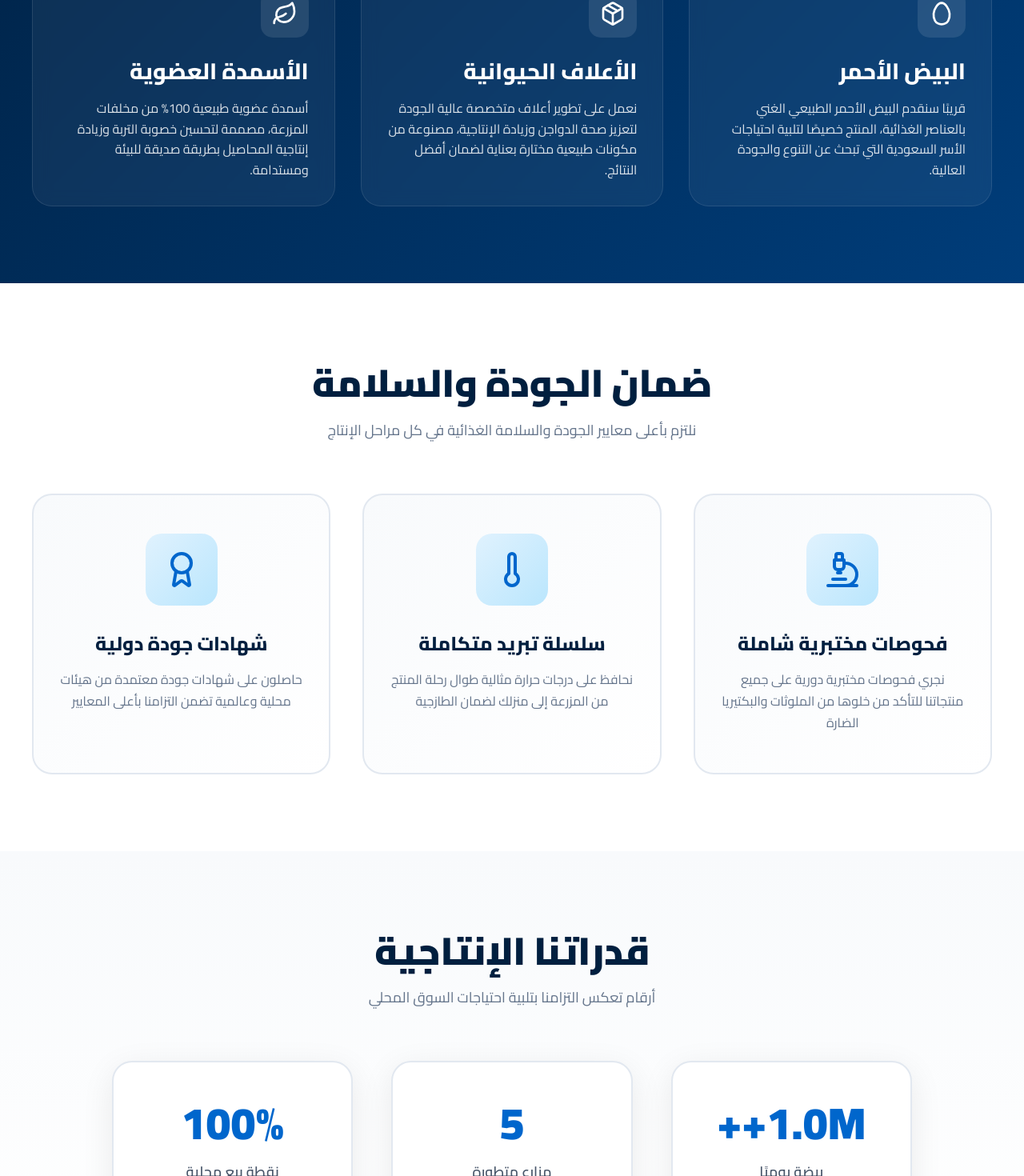
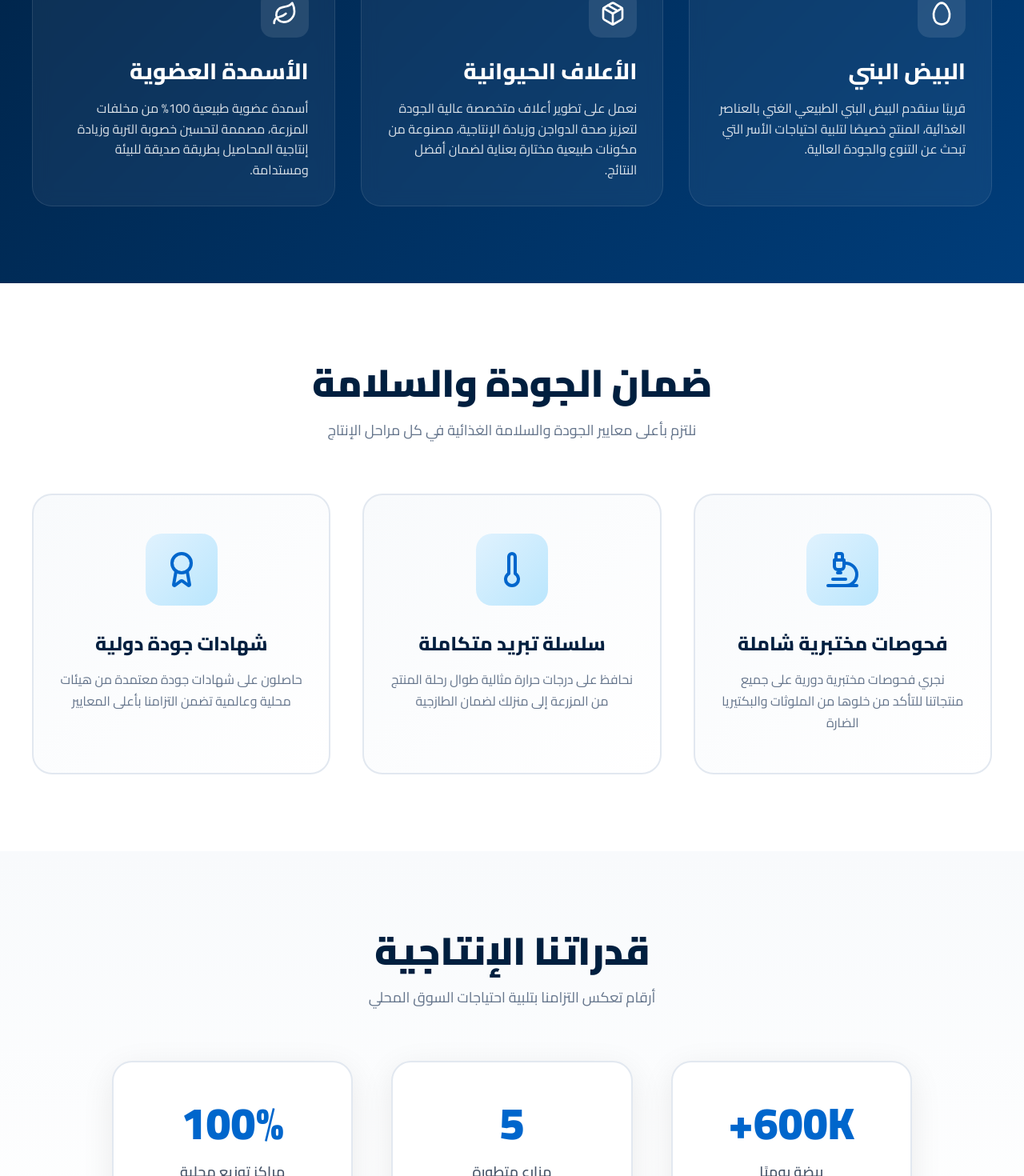
Before and after one commit to SAIIAF/SHAILLA, a React (Vite) app: page /products in a window 1280 px wide. Shown: the part 2600-4070 px from the top of the page at 80% size. Built offline with nearby package versions, Linux system fonts and the light colour scheme.

Commit message:
update some text

```diff
--- a/src/app/pages/Home.tsx
+++ b/src/app/pages/Home.tsx
@@ -113,14 +113,14 @@ const AboutSection: React.FC = () => {
                     </h2>
                     <p className="about-body">
                         {t(
-                            'مزارع شهيلا شركة سعودية متخصصة في إنتاج البيض الطازج عالي الجودة، تأسست على أسس راسخة من الجودة والالتزام. نعمل وفق أحدث المعايير الزراعية الدولية لضمان أفضل منتج يصل إلى المستهلك السعودي.',
-                            'Shehaila Farms is a Saudi company specialized in producing high-quality fresh eggs, built on firm foundations of quality and commitment. We operate according to the latest international agricultural standards to ensure the best product reaches the Saudi consumer.'
+                            'مزارع شهيلا شركة سعودية متخصصة في إنتاج البيض الطازج عالي الجودة، تأسست على أسس راسخة من الجودة والالتزام. نعمل وفق أحدث المعايير الزراعية الدولية لضمان أفضل منتج يصل إلى المستهلك .',
+                            'Shehaila Farms is a Saudi company specialized in producing high-quality fresh eggs, built on firm foundations of quality and commitment. We operate according to the latest international agricultural standards to ensure the best product reaches the consumer.'
                         )}
                     </p>
                     <p className="about-body">
                         {t(
-                            'تمتد مزارعنا في منطقتي بيشة وتبالة، مجهزة بأحدث التقنيات وتضم كوادر بشرية متخصصة تحرص على صحة وسلامة القطعان والمنتجات. نفخر بثقة آلاف الأسر السعودية التي تختار منتجاتنا يومياً.',
-                            'Our farms span the regions of Bisha and Tabalah, equipped with the latest technologies and staffed by specialized teams ensuring the health and safety of our flocks and products. We are proud of the trust of thousands of Saudi families who choose our products daily.'
+                            'تمتد مزارعنا في منطقتي بيشة وتبالة، مجهزة بأحدث التقنيات وتضم كوادر بشرية متخصصة تحرص على صحة وسلامة القطعان والمنتجات. نفخر بثقة آلاف الأسر التي تختار منتجاتنا يومياً.',
+                            'Our farms span the regions of Bisha and Tabalah, equipped with the latest technologies and staffed by specialized teams ensuring the health and safety of our flocks and products. We are proud of the trust of thousands of families who choose our products daily.'
                         )}
                     </p>
                     <div className="about-features">
@@ -321,7 +321,7 @@ const StatsSection: React.FC = () => {
                     </p>
                 </div>
                 <div className="stats-grid">
-                    <StatItem value={50} suffix="M+" label_ar="بيضة سنوياً" label_en="Eggs Annually" />
+                    <StatItem value={310} suffix="M+" label_ar="بيضة سنوياً" label_en="Eggs Annually" />
                     <StatItem value={15} suffix="+" label_ar="مزرعة حديثة" label_en="Modern Farms" />
                     <StatItem value={25} suffix="+" label_ar="عاماً من الخبرة" label_en="Years Experience" />
                     <StatItem value={500} suffix="+" label_ar="موظف متخصص" label_en="Specialized Staff" />
--- a/src/app/pages/Locations.tsx
+++ b/src/app/pages/Locations.tsx
@@ -45,7 +45,7 @@ export const Locations: React.FC = () => {
         'بيشة، منطقة عسير، المملكة العربية السعودية',
         'Bisha, Aseer Region, Saudi Arabia'
       ),
-      phone: '+966 53 111 7922',
+      phone: '966531117922+',
       email: 'social@afaqsaleh.com',
       lat: 19.9974,
       lng: 42.5915,
@@ -75,7 +75,7 @@ export const Locations: React.FC = () => {
         'جيزان، المملكة العربية السعودية',
         'Jizan, Saudi Arabia'
       ),
-      phone: '+966 53 838 1614',
+      phone: '966538381614+',
       email: 'social@afaqsaleh.com',
       lat: 17.1576,
       lng: 42.6741,
@@ -90,7 +90,7 @@ export const Locations: React.FC = () => {
         'الطائف، منطقة مكة المكرمة، المملكة العربية السعودية',
         'Taif, Makkah Region, Saudi Arabia'
       ),
-      phone: '+966 50 010 7110',
+      phone: '966500107110+',
       email: 'social@afaqsaleh.com',
       lat: 21.2703,
       lng: 40.4158,
@@ -105,7 +105,7 @@ export const Locations: React.FC = () => {
         'جدة، المملكة العربية السعودية',
         'Jeddah, Saudi Arabia'
       ),
-      phone: '+966 53 511 1722',
+      phone: '966535111722+',
       email: 'social@afaqsaleh.com',
       lat: 21.6094,
       lng: 39.2638,
--- a/src/app/pages/Products.tsx
+++ b/src/app/pages/Products.tsx
@@ -5,7 +5,7 @@ import './Products.css';
 
 import LogoImg from '../../img/bckfarms/clients/لوجو مزارع شهيلا.jpg';
 import MainEggsImg from '../../img/egs1.jpeg';
-import RedEggsImg from '../../img/egs2.jpeg';
+import RedEggsImg from '../../img/redegg.jpg';
 import FeedImg from '../../img/3laf.jpeg';
 import FertilizerImg from '../../img/semad.jpg';
 import HeroImg from '../../img/Gemini_Generated_Image_104a6t104a6t104a.png';
@@ -163,10 +163,10 @@ const Products: React.FC = () => {
 
   const expandingProducts = [
     {
-      title: t('البيض الأحمر', 'Red Eggs'),
+      title: t('البيض البني', 'Brown Eggs'),
       description: t(
-        'قريبًا سنقدم البيض الأحمر الطبيعي الغني بالعناصر الغذائية، المنتج خصيصًا لتلبية احتياجات الأسر السعودية التي تبحث عن التنوع والجودة العالية.',
-        'Coming soon: Natural red eggs rich in nutrients, specially produced to meet the needs of Saudi families seeking variety and premium quality.'
+        'قريبًا سنقدم البيض البني الطبيعي الغني بالعناصر الغذائية، المنتج خصيصًا لتلبية احتياجات الأسر التي تبحث عن التنوع والجودة العالية.',
+        'Coming soon: Natural brown eggs rich in nutrients, specially produced to meet the needs of families seeking variety and premium quality.'
       ),
       status: t('قريبًا', 'Coming Soon'),
       icon: <Egg className="product-icon" />,
@@ -222,9 +222,9 @@ const Products: React.FC = () => {
   ];
 
   const productionStats = [
-    { value: 1000000, label: t('بيضة يوميًا', 'Eggs Daily'), suffix: '+' },
+    { value: 600000, label: t('بيضة يوميًا', 'Eggs Daily'), suffix: '' },
     { value: 5, label: t('مزارع متطورة', 'Modern Farms'), suffix: '' },
-    { value: 100, label: t('نقطة بيع محلية', 'Local Outlets'), suffix: '%' }
+    { value: 100, label: t('مراكز توزيع محلية', 'Local Outlets'), suffix: '%' }
   ];
 
   return (
```
